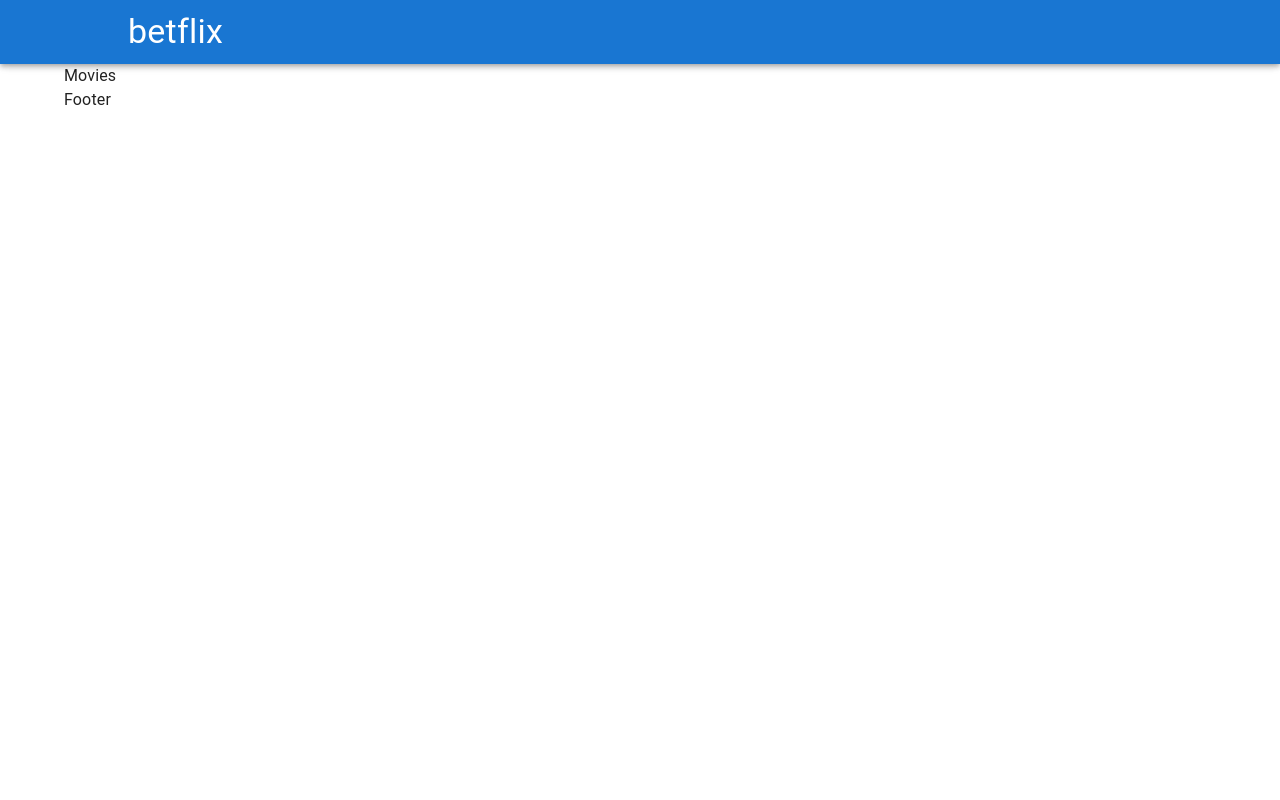
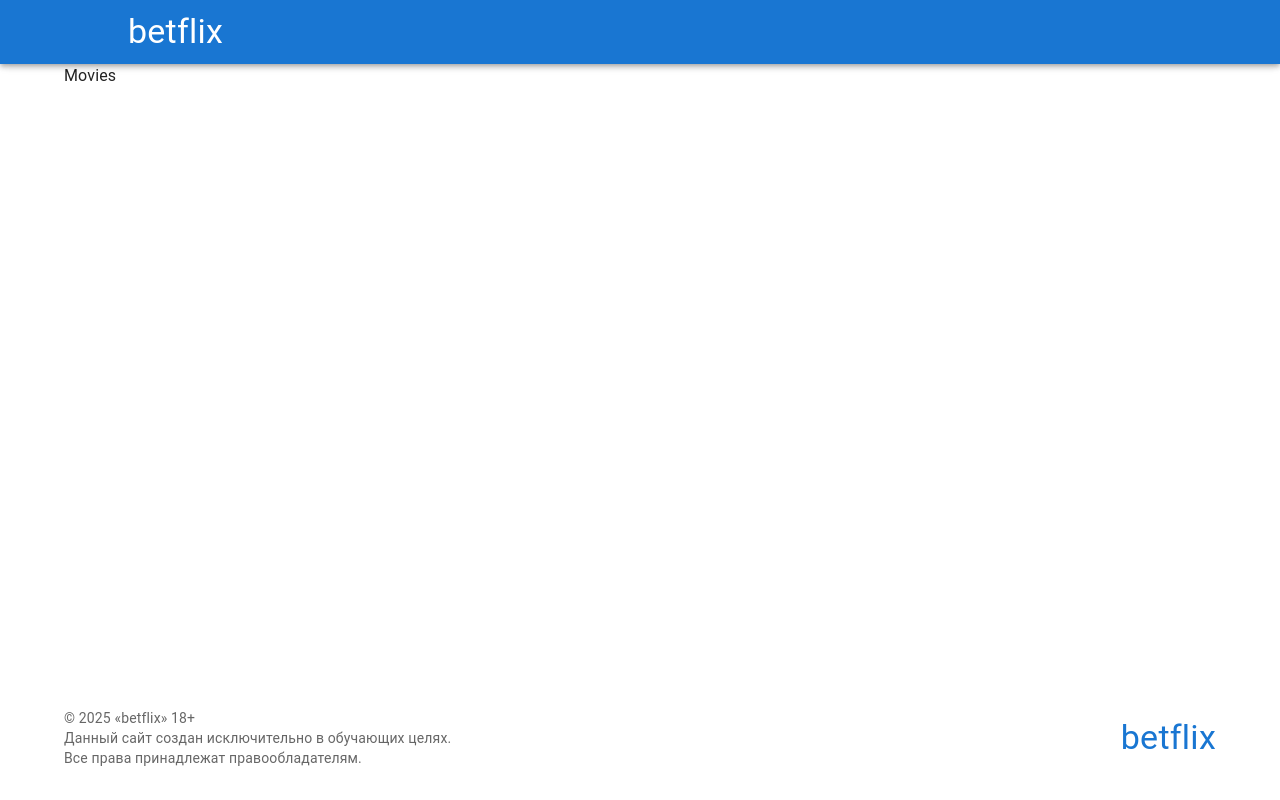
Before and after one commit to KirillPrushak/Online-Cinema, a React (Vite) app: page / in a window 1280 px wide. Built offline with nearby package versions, Linux system fonts and the light colour scheme; some icons are missing.

Commit message:
add footer

```diff
--- a/src/components/Layout.jsx
+++ b/src/components/Layout.jsx
@@ -8,7 +8,10 @@ import Navbar from './ui/Navbar';
 
 export default function Layout() {
   return (
-    <Container fixed>
+    <Container
+      fixed
+      sx={{ display: 'flex', flexDirection: 'column', minHeight: '100vh' }}
+    >
       <Box sx={{ p: 4 }} />
       <Navbar />
       <Outlet />
--- a/src/components/ui/Footer/Footer.jsx
+++ b/src/components/ui/Footer/Footer.jsx
@@ -1,5 +1,28 @@
+import { Stack, Typography } from '@mui/material';
 import React from 'react';
 
 export default function Footer() {
-  return <div>Footer</div>;
+  return (
+    <Stack
+      component="footer"
+      sx={{
+        paddingTop: 4,
+        paddingBottom: 4,
+        flexDirection: { sm: 'row' },
+        justifyContent: { sm: 'space-between' },
+        alignItems: { sm: 'center' },
+        marginTop: 'auto',
+      }}
+    >
+      <Typography variant="body2" color="text.secondary">
+        &copy; {new Date().getFullYear()} &laquo;betflix&raquo; 18+ <br />
+        Данный сайт создан исключительно в обучающих целях. <br />
+        Все права принадлежат правообладателям.
+      </Typography>
+
+      <Typography variant="h4" color="primary.main">
+        betflix
+      </Typography>
+    </Stack>
+  );
 }
```
